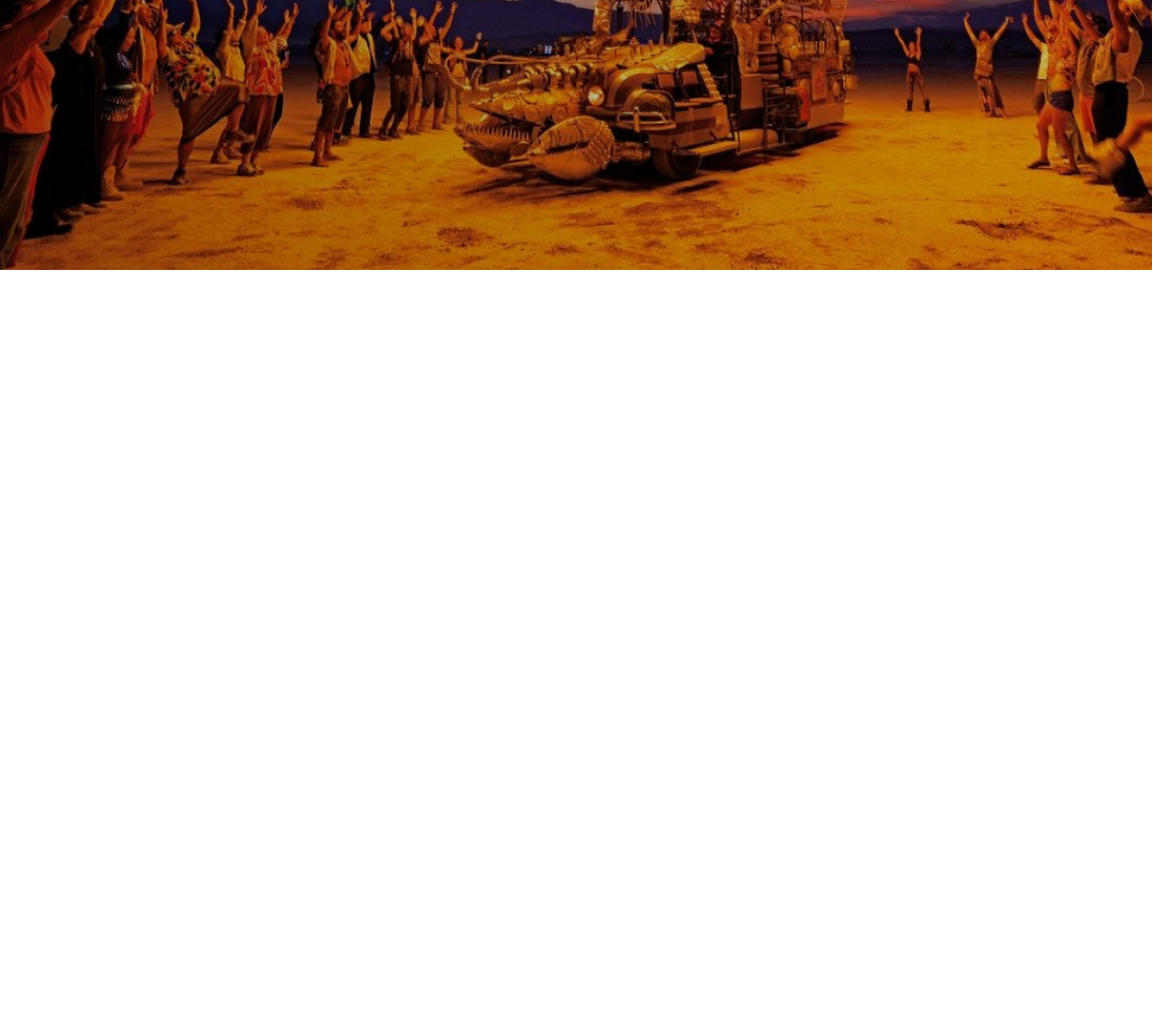
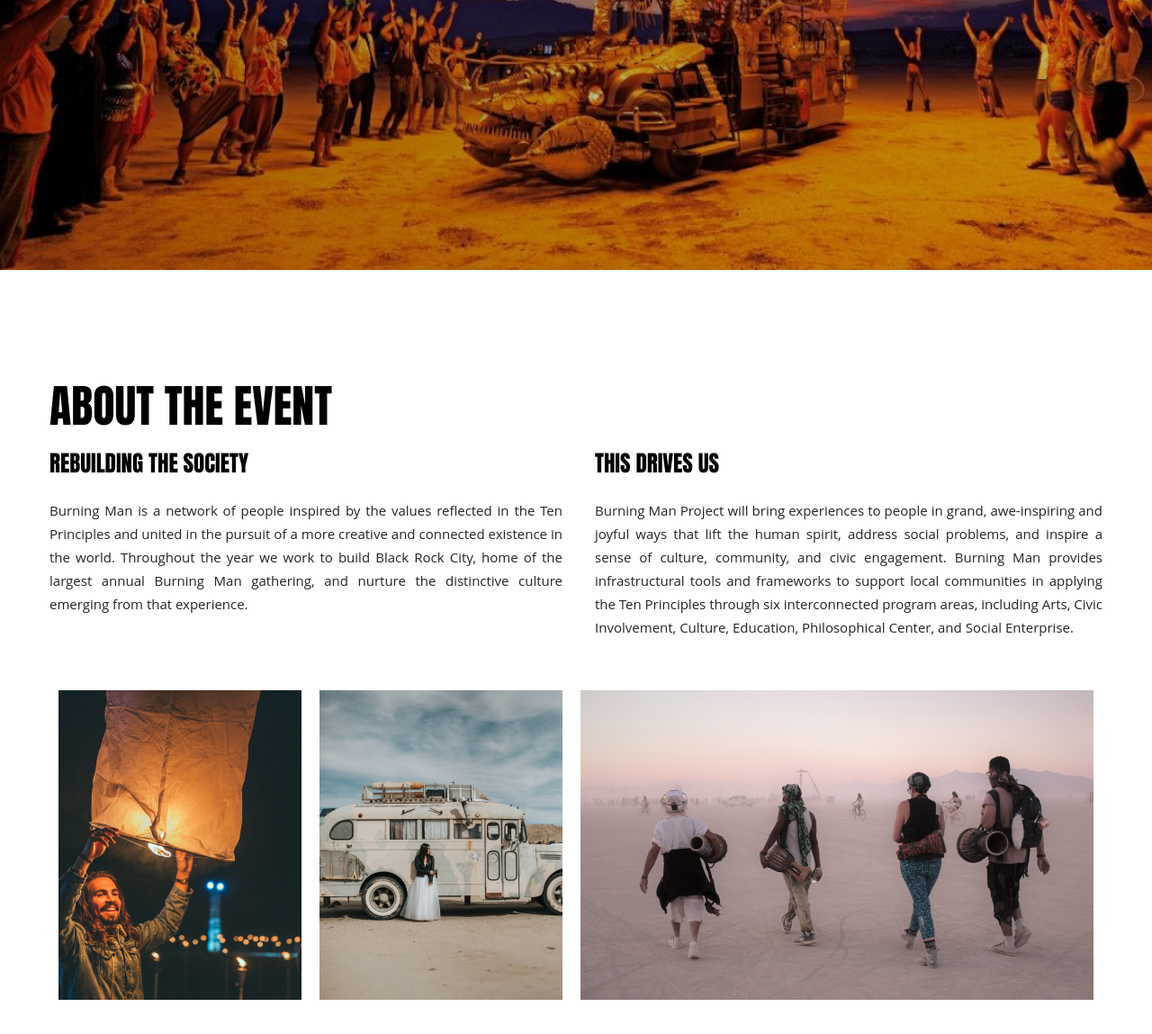
Before and after one commit to Mcsim97/burning_man, a website: page src/index.html in a window 1280 px wide. Shown: the part 641-1790 px from the top of the page at 90% size. Before the commit the page ends 941 px from the top, so only its background shows below. Drawn offline with Linux system fonts and the light colour scheme.

Commit message:
about complete

```diff
--- a/src/index.html
+++ b/src/index.html
@@ -35,12 +35,38 @@
                 <div class="phone"><a href="tel:+1 893 839-23-64" class="menu__phone">+1 893 839-23-64</a></div>
             </nav>
             <section class="promo">
-                <h1 class="promo__title">Not tne event. The life</h1>
-                <h2 class="promo__title subtitle">Burning MAN</h2>
-                <button class="promo__button">Book the tickets</button>
+                <div class="text_area">
+                    <h1 class="title">Not tne event. The life</h1>
+                    <h2 class="title subtitle">Burning MAN</h2>
+                </div>
+                <button class="button promo__button">Book the tickets</button>
             </section>
         </div>
     </header>
+    <section class="about">
+        <div class="container">
+            <h2 class="title title__about">About the event</h2>
+            <div class="about__wrapper">
+                <div class="social">
+                    <h2 class="title title__row">Rebuilding the society</h2>
+                    <p class="decr">Burning Man is a network of people inspired by the values reflected in the Ten Principles and united in the pursuit of a more creative and connected existence in the world. Throughout the year we work to build Black Rock City, home
+                        of the largest annual Burning Man gathering, and nurture the distinctive culture emerging from that experience. </p>
+                </div>
+                <div class="drives">
+                    <h2 class="title title__row">This drives us</h2>
+                    <p class="decr">Burning Man Project will bring experiences to people in grand, awe-inspiring and joyful ways that lift the human spirit, address social problems, and inspire a sense of culture, community, and civic engagement. Burning Man provides
+                        infrastructural tools and frameworks to support local communities in applying the Ten Principles through six interconnected program areas, including Arts, Civic Involvement, Culture, Education, Philosophical Center, and Social
+                        Enterprise.
+                    </p>
+                </div>
+            </div>
+            <div class="gallery">
+                <img src="img/img1.jpg" alt="fire">
+                <img src="img/img2.jpg" alt="car">
+                <img src="img/img3.jpg" alt="desert">
+            </div>
+        </div>
+    </section>
 
     <script src="js/script.js "></script>
 </body>
--- /dev/null
+++ b/src/sass/blocks/_about.scss
@@ -0,0 +1,25 @@
+.about {
+    p {
+        margin-top: 20px;
+        font-size: 15px;
+        font-family: 'Open Sans', sans-serif;
+        line-height: 26px;
+        text-align: justify;
+    }
+    min-height: 1158px;
+    &__wrapper {
+        display: flex;
+    }
+    .social {
+        margin-right: 36px;
+    }
+    .drives {
+        max-width: 564px;
+        max-height: 192px;
+    }
+    .gallery {
+        display: flex;
+        justify-content: space-around;
+        margin-top: 67px;
+    }
+}
--- a/src/sass/blocks/_promo.scss
+++ b/src/sass/blocks/_promo.scss
@@ -1,23 +1,25 @@
 .promo {
     position: relative;
     padding: 216px 0 322px 0;
-    &__title {
+}
+
+.title {
     font-weight: 400;
     font-size: 30px;
     text-transform: uppercase;
     color: $whitecolor;
-        /*         animation: animate 1s linear infinite;
-        position: absolute; */
+    &__about {
+        margin-top: 113px;
+        font-size: 50px;
+        line-height: 75px;
+        color: $blackcolor;
     }
-    /*     @keyframes animate {
-        from {
-            Left: -10px;
+    &__row {
+        font-size: 25px;
+        color: $blackcolor;
     }
-        to {
-            left: 15px
 }
-    } */
+
 .subtitle {
     font-size: 100px;
 }
-}
--- a/src/sass/style.scss
+++ b/src/sass/style.scss
@@ -20,3 +20,4 @@
 @import 'blocks/navbar';
 @import 'blocks/promo';
 @import 'blocks/buttons';
+@import 'blocks/about';
```
Also changed, not shown: src/css/style.min.css. Lines whose indentation alone changed are shown as unchanged.
